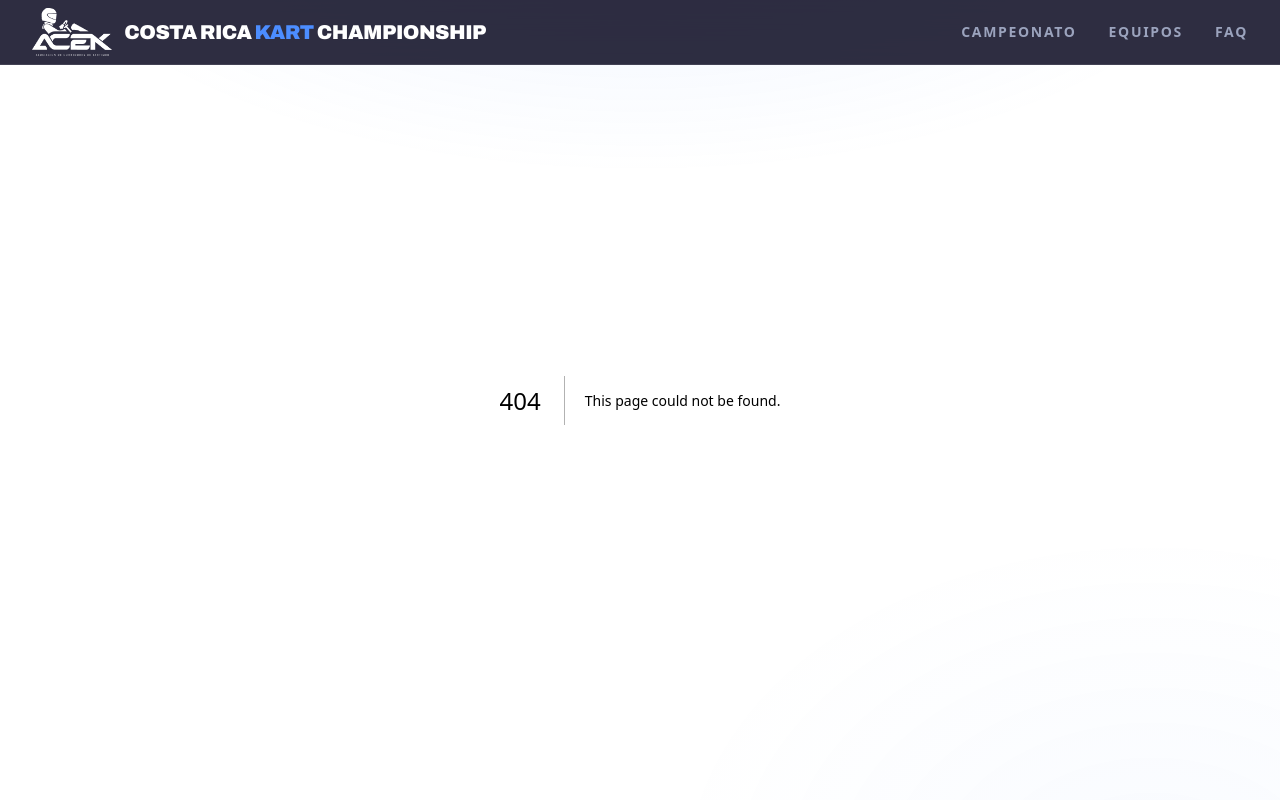
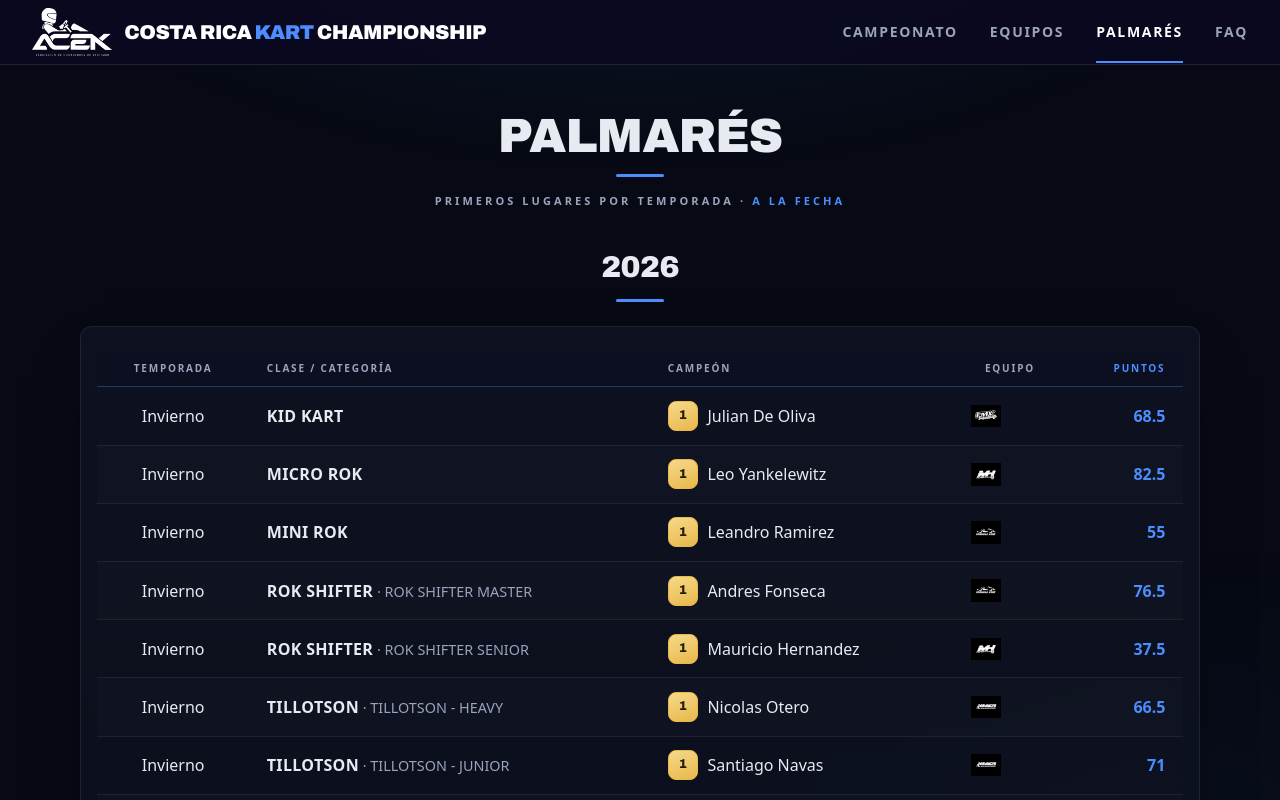
Before and after one commit to credondocr/kart-results, a Next.js app: page /palmares in a window 1280 px wide. Before the commit this address had no page. Shown: the top 800 px of the page. Built offline with nearby package versions, Linux system fonts and the light colour scheme.

Commit message:
feat(palmarés): página de primeros lugares por temporada
- /palmares: campeón de cada clase/categoría agrupado por año
  (2026/2025/2024, 65 entradas), chip dorado, enlace a la ficha,
  equipo y puntos
- enlaces en navbar (desktop/móvil) y footer

```diff
--- a/src/app/components/Footer.tsx
+++ b/src/app/components/Footer.tsx
@@ -22,9 +22,10 @@
           </Link>
           <nav className="flex flex-wrap justify-center gap-x-6 gap-y-2 text-xs font-semibold uppercase tracking-[0.14em] text-[#9BA3BD]">
             <Link href="/" className="hover:text-white transition-colors">Campeonato</Link>
+            <Link href="/equipos" className="hover:text-white transition-colors">Equipos</Link>
+            <Link href="/palmares" className="hover:text-white transition-colors">Palmarés</Link>
             <Link href="/faq" className="hover:text-white transition-colors">FAQ</Link>
             <Link href="/reglamento" className="hover:text-white transition-colors">Reglamento</Link>
-            <Link href="/equipos" className="hover:text-white transition-colors">Equipos</Link>
           </nav>
         </div>
         <div className="mt-8 pt-6 border-t border-white/10 text-center sm:text-left text-xs text-[#9BA3BD]">
--- a/src/app/components/Navbar.tsx
+++ b/src/app/components/Navbar.tsx
@@ -85,6 +85,12 @@
                 <span className="absolute -bottom-[21px] left-0 right-0 h-0.5 bg-[#4C8DFF]" />
               )}
             </Link>
+            <Link href="/palmares" className={linkClass("/palmares")}>
+              Palmarés
+              {isActive("/palmares") && (
+                <span className="absolute -bottom-[21px] left-0 right-0 h-0.5 bg-[#4C8DFF]" />
+              )}
+            </Link>
             <Link href="/faq" className={linkClass("/faq")}>
               FAQ
               {isActive("/faq") && (
@@ -116,6 +122,14 @@
             Equipos
           </Link>
           <Link
+            href="/palmares"
+            className={`block px-3 py-2 rounded-md text-sm font-semibold uppercase tracking-wider transition-colors text-white hover:bg-white/5 ${isActive('/palmares') ? 'bg-white/10' : ''
+              }`}
+            onClick={() => setIsMenuOpen(false)}
+          >
+            Palmarés
+          </Link>
+          <Link
             href="/faq"
             className={`block px-3 py-2 rounded-md text-sm font-semibold uppercase tracking-wider transition-colors text-white hover:bg-white/5 ${isActive('/faq') ? 'bg-white/10' : ''
               }`}
--- a/src/app/globals.css
+++ b/src/app/globals.css
@@ -680,7 +680,19 @@
   }
 
   @media (min-width: 768px) {
-    .pilot-profile {
+  .rank-chip.gold {
+    background: linear-gradient(160deg, #f6d98a, var(--gold));
+    border-color: var(--gold);
+    color: #241b04;
+  }
+
+  .champion-cell {
+    display: inline-flex;
+    align-items: center;
+    gap: 0.6rem;
+  }
+
+  .pilot-profile {
       grid-template-columns: 300px 1fr;
       align-items: start;
     }
--- /dev/null
+++ b/src/app/palmares/page.tsx
@@ -0,0 +1,98 @@
+import type { Metadata } from "next";
+import Link from "next/link";
+import { getChampions } from "@/app/utils/pilotHistory";
+import { findPilotProfile } from "@/app/utils/pilotLinks";
+import Breadcrumb from "@/app/components/Breadcrumb";
+import TeamLogo from "@/app/components/TeamLogo";
+
+export const metadata: Metadata = {
+  title: "Palmarés | Costa Rica Kart Championship",
+  description:
+    "Primeros lugares de cada temporada y categoría del Costa Rica Kart Championship.",
+};
+
+const seasonLabel = (season: string) =>
+  season.charAt(0).toUpperCase() + season.slice(1);
+
+export default function PalmaresPage() {
+  const champions = getChampions();
+  const byYear = new Map<string, typeof champions>();
+  for (const entry of champions) {
+    const list = byYear.get(entry.year) ?? [];
+    list.push(entry);
+    byYear.set(entry.year, list);
+  }
+  const years = [...byYear.keys()].sort((a, b) => Number(b) - Number(a));
+
+  return (
+    <div className="max-w-6xl mx-auto px-4 pt-24 pb-16">
+      <Breadcrumb />
+      <h1 className="class-title my-4 text-4xl md:text-5xl">Palmarés</h1>
+      <p className="season-eyebrow">
+        Primeros lugares por temporada · <strong>a la fecha</strong>
+      </p>
+
+      <div className="mt-10 space-y-12">
+        {years.map((year) => (
+          <section key={year} aria-label={`Temporada ${year}`}>
+            <h2 className="class-title text-3xl">{year}</h2>
+
+            <div className="table-container mt-6">
+              <div className="table-wrapper">
+                <table>
+                  <thead>
+                    <tr>
+                      <th>Temporada</th>
+                      <th className="text-left">Clase / Categoría</th>
+                      <th className="text-left">Campeón</th>
+                      <th>Equipo</th>
+                      <th className="points-cell">Puntos</th>
+                    </tr>
+                  </thead>
+                  <tbody>
+                    {byYear.get(year)!.map((entry, index) => {
+                      const profile = findPilotProfile(entry.driver, entry.number, entry.team);
+                      return (
+                        <tr
+                          key={`${entry.season}-${entry.classTitle}-${entry.categoryName}-${index}`}
+                          style={{ "--row": index } as React.CSSProperties}
+                        >
+                          <td>{seasonLabel(entry.season)}</td>
+                          <td className="text-left">
+                            <span className="history-class">{entry.classTitle}</span>
+                            {entry.categoryName && (
+                              <span className="history-cat"> · {entry.categoryName}</span>
+                            )}
+                          </td>
+                          <td className="text-left">
+                            <span className="champion-cell">
+                              <span className="rank-chip gold">1</span>
+                              {profile ? (
+                                <Link
+                                  href={`/equipos/equipo/${profile.slug}/${profile.id}`}
+                                  className="driver-link"
+                                >
+                                  {entry.driver}
+                                </Link>
+                              ) : (
+                                entry.driver
+                              )}
+                            </span>
+                          </td>
+                          <td>
+                            <TeamLogo team={entry.team} altText={entry.team} />
+                          </td>
+                          <td className="points-cell">{entry.points}</td>
+                        </tr>
+                      );
+                    })}
+                  </tbody>
+                </table>
+              </div>
+            </div>
+          </section>
+        ))}
+      </div>
+    </div>
+  );
+}
```
